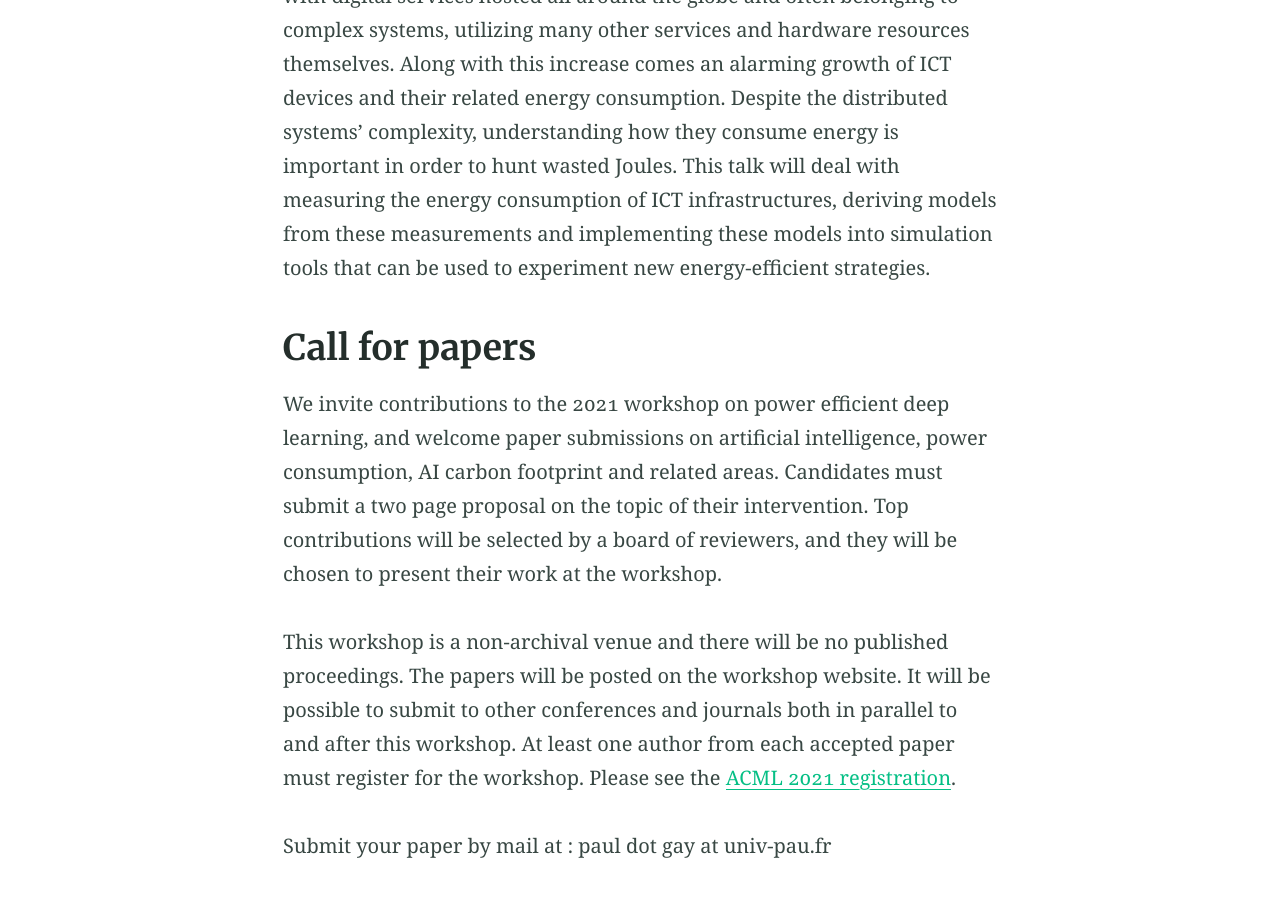
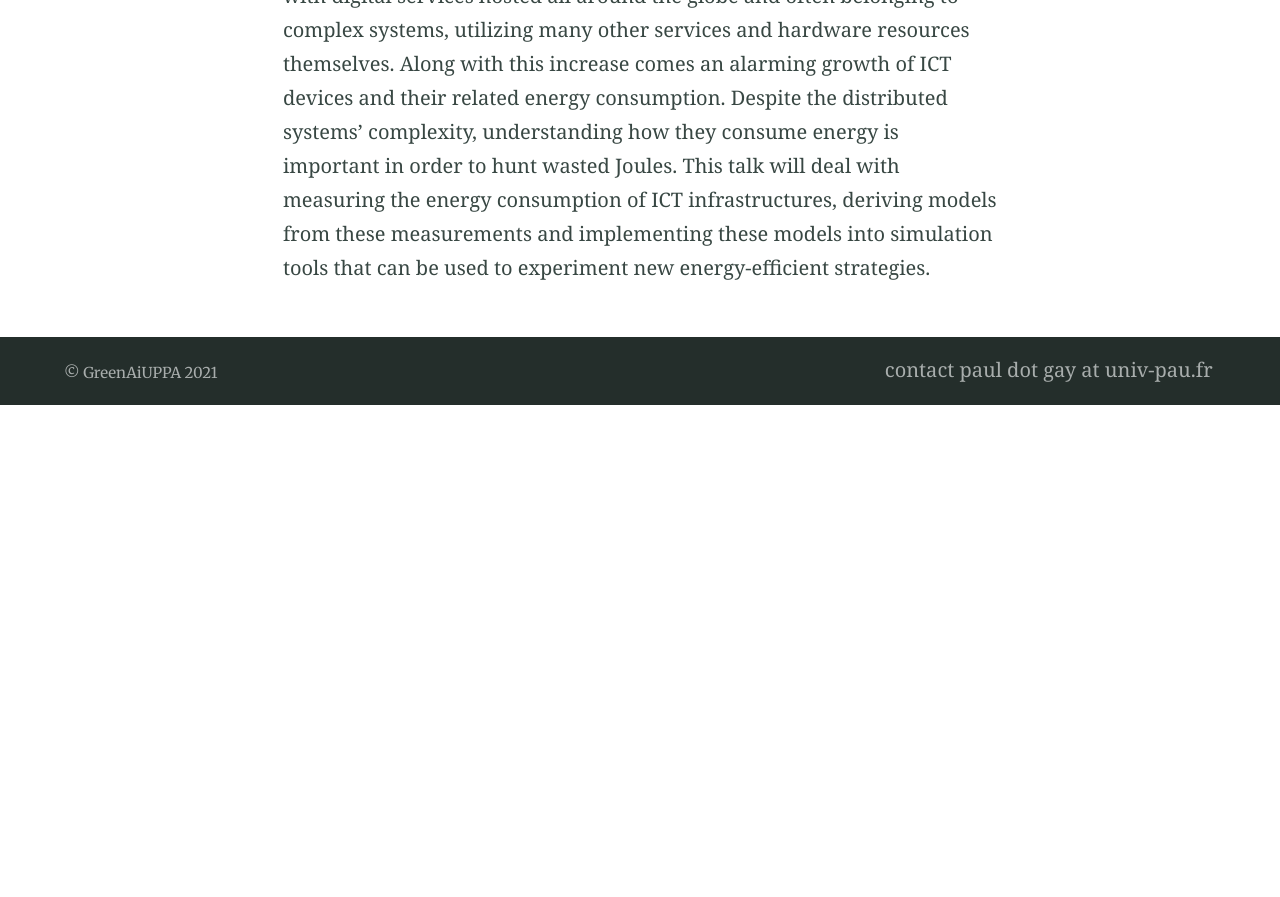
Before and after one commit to GreenAI-Uppa/GreenAI-Uppa.github.io, a Jekyll site: the page built from power_efficient_deep_learning.md, in a window 1280 px wide and 900 px high, scrolled down 6004 px. Shown: the top 897 px of the window. Built offline with Jekyll 4.4.1, drawn with Linux system fonts in a browser that asks for light colours; after the commit the page ends 6409 px from its top, so only the background shows below that.

Commit message:
removing call for paper

```diff
--- a/power_efficient_deep_learning.md
+++ b/power_efficient_deep_learning.md
@@ -83,12 +83,3 @@ dedicated neuromorphic-chips
 **Bio** Anne-Cécile Orgerie is research scientist at CNRS, in the IRISA laboratory in Rennes. She got her PhD in 2011 in Lyon. She belongs to the Myriads team, dealing with large-scale distributed systems, Cloud computing and edge infrastructures. Her research interests include measuring, modeling, simulating and improving the energy efficiency of ICT distributed systems. She is currently the director of the working group EcoInfo studying the environmental impact of ICT devices.
 
 **Abstract** ICT distributed systems are increasingly spanning worldwide, with digital services hosted all around the globe and often belonging to complex systems, utilizing many other services and hardware resources themselves. Along with this increase comes an alarming growth of ICT devices and their related energy consumption. Despite the distributed systems' complexity, understanding how they consume energy is important in order to hunt wasted Joules. This talk will deal with measuring the energy consumption of ICT infrastructures, deriving models from these measurements and implementing these models into simulation tools that can be used to experiment new energy-efficient strategies.
-
-## Call for papers
-
-We invite contributions to the 2021 workshop on power efficient deep learning, and welcome paper submissions on artificial intelligence, power consumption, AI carbon footprint and related areas.
-Candidates must submit a two page proposal on the topic of their intervention. Top contributions will be selected by a board of reviewers, and they will be chosen to present their work at the workshop.
-
-This workshop is a non-archival venue and there will be no published proceedings. The papers will be posted on the workshop website. It will be possible to submit to other conferences and journals both in parallel to and after this workshop. At least one author from each accepted paper must register for the workshop. Please see the [ACML 2021 registration](http://www.acml-conf.org/2021/participants/registration/).
-
-Submit your paper by mail at : paul dot gay at univ-pau.fr
```
